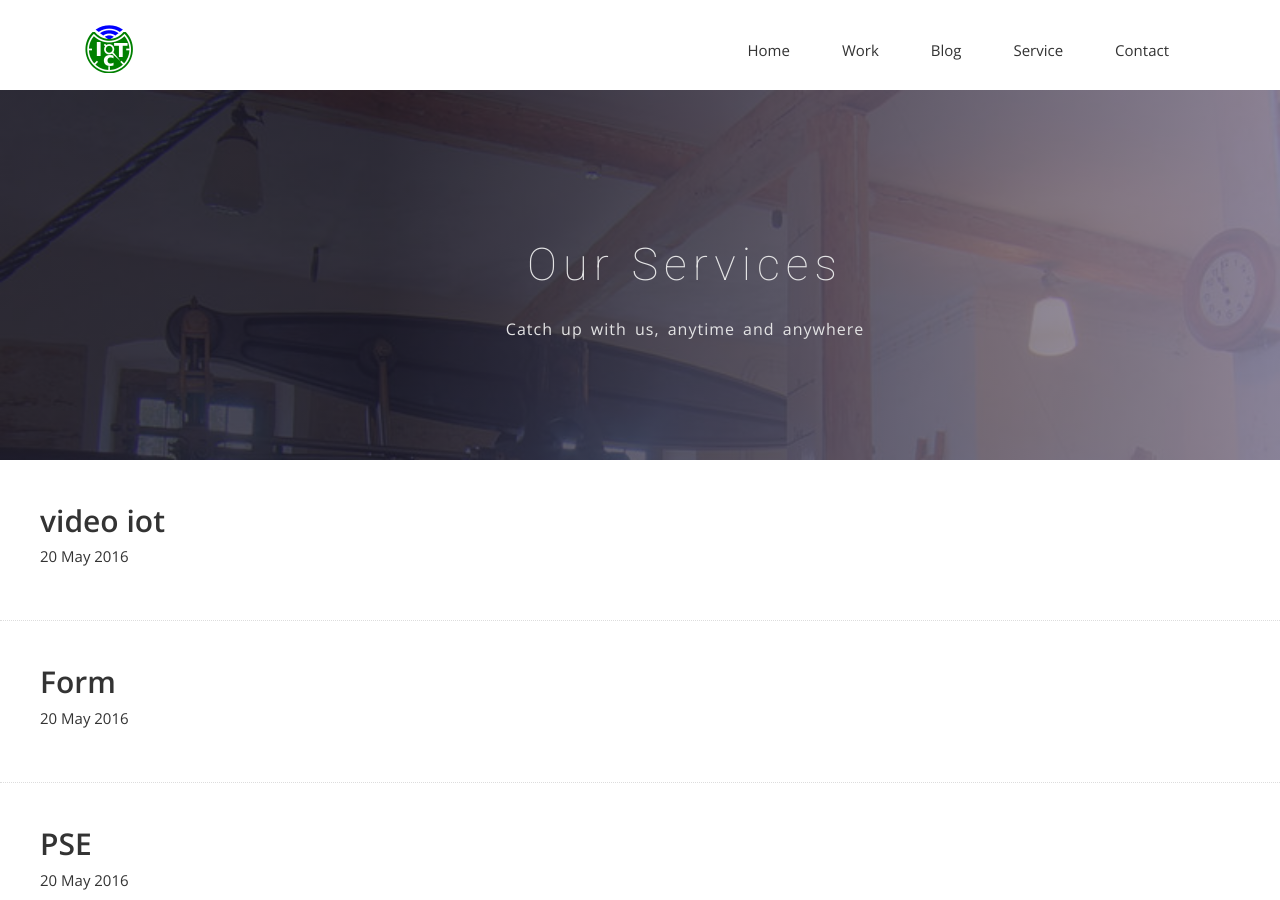
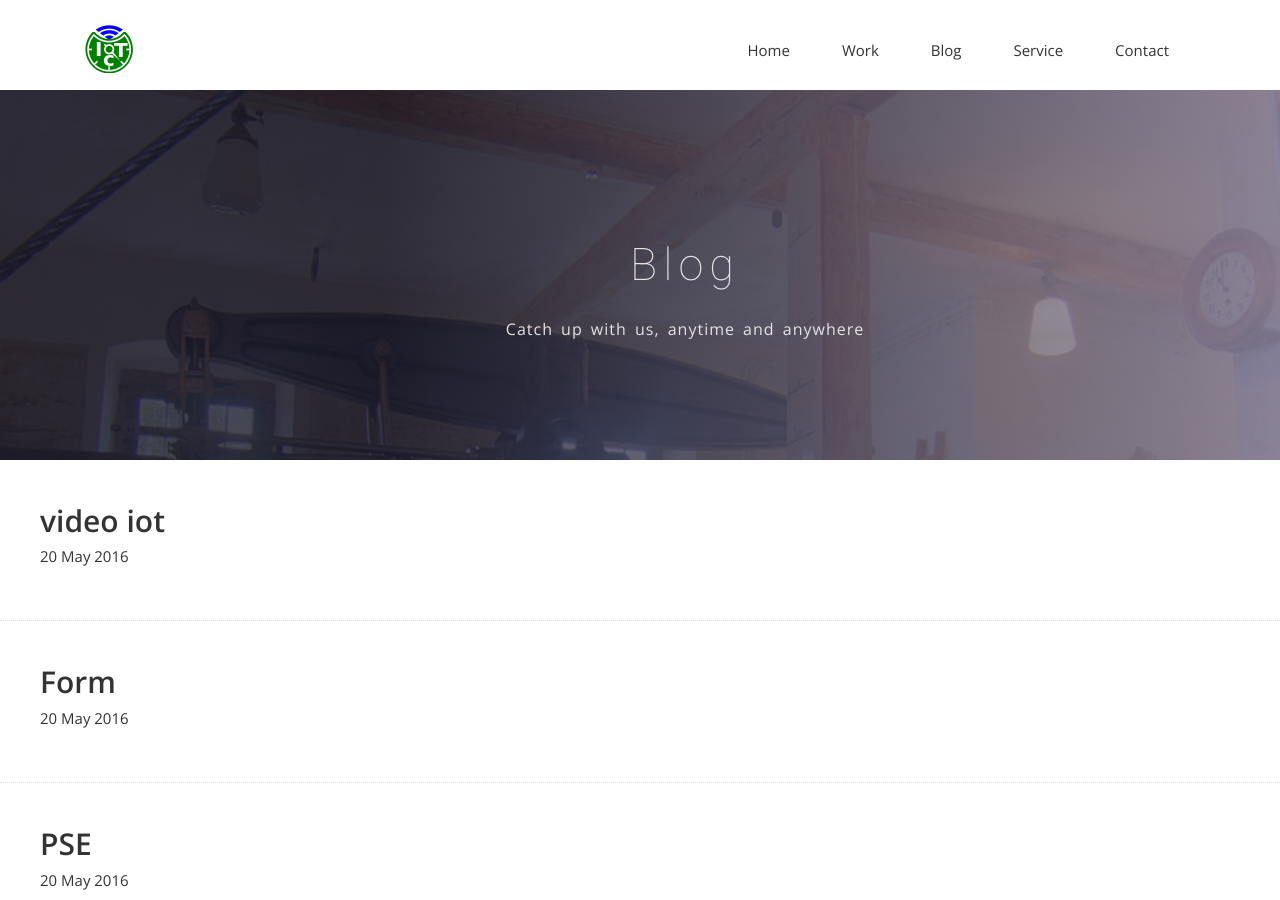
Before and after one commit to iotce/iotce.github.io, a Jekyll site: the page built from blog.html, in a window 1280 px wide and 900 px high. Built offline with Jekyll 4.4.1, drawn with Linux system fonts in a browser that asks for light colours; nearby versions of some CDN libraries; some web fonts are replaced.

Commit message:
first commit

```diff
--- a/blog.html
+++ b/blog.html
@@ -9,7 +9,7 @@ permalink: /blog/
     <div class="row">
       <div class="col-md-12">
         <div class="block">
-          <h1>our services</h1>
+          <h1>Blog</h1>
           <p>Catch up with us, anytime and anywhere</p>
         </div>
       </div>
```
